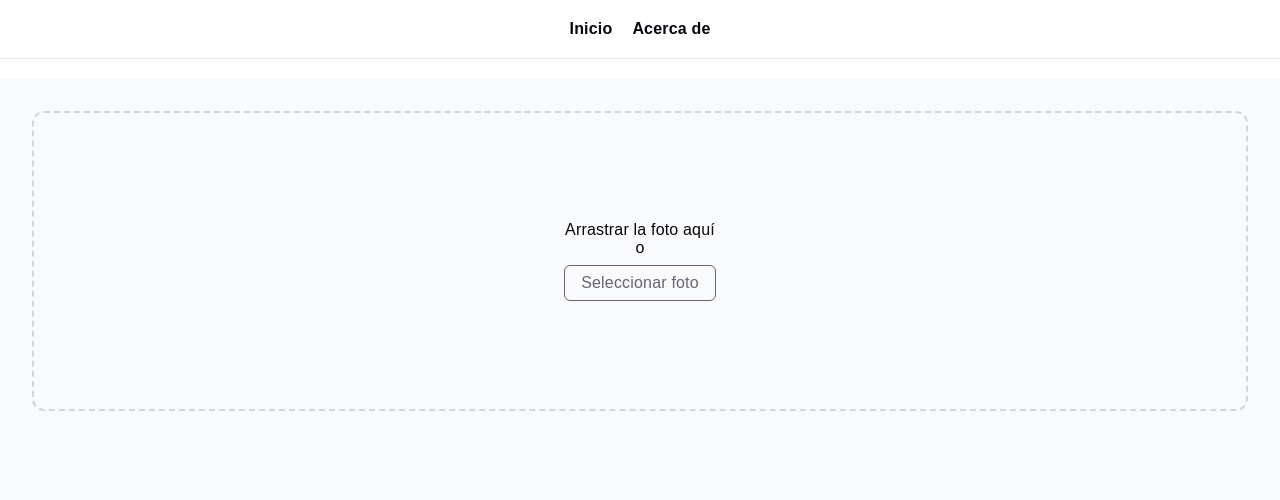
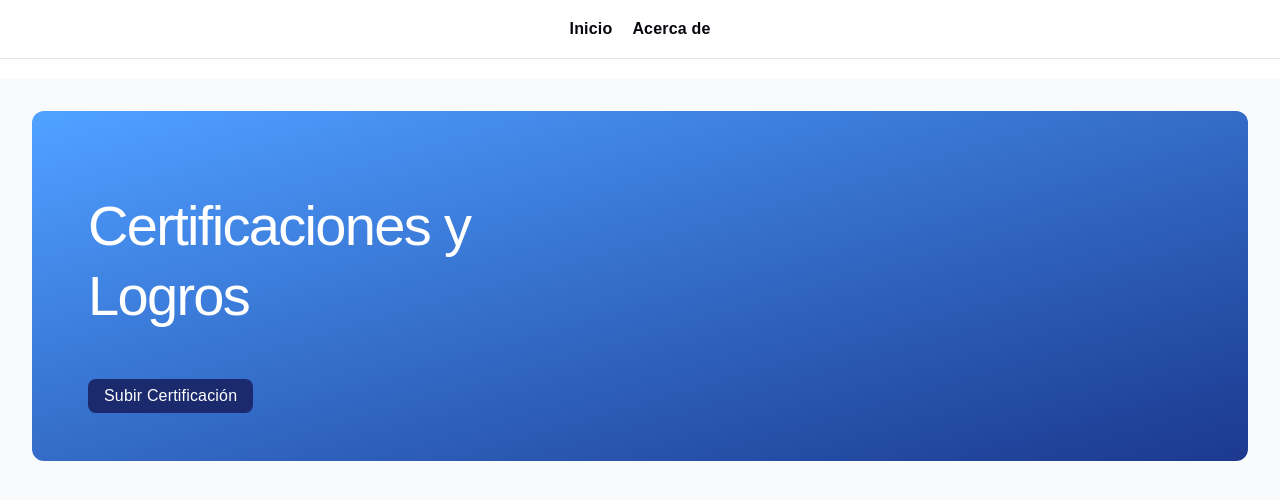
Before and after one commit to jhoanclaure/Arasaka, a React (Vite) app: page /about in a window 1280 px wide. Shown: the top 500 px of the page. Built offline with nearby package versions, Linux system fonts and the light colour scheme.

Commit message:
feat: banner

```diff
--- a/src/components/ui/Boton.tsx
+++ b/src/components/ui/Boton.tsx
@@ -1,10 +1,12 @@
 type Props = {
-  children: React.ReactNode
-}
+  children: React.ReactNode;
+  onClick?: () => void;
+  className?: string;
+};
 
-export const Boton = ({ children }: Props) => {
+export function Boton({ children, onClick }: Props) {
   return (
-    <button className="bg-primary-500 hover:bg-primary-600 text-white px-4 py-2 rounded-lg font-medium-ui transition">
+    <button onClick={onClick} className="bg-primary-500 hover:bg-primary-600 text-white px-4 py-2 rounded-lg font-medium-ui transition">
       {children}
     </button>
   )
--- /dev/null
+++ b/src/features/certificaciones/components/BannerCertificaciones.tsx
@@ -0,0 +1,38 @@
+import { Boton } from "../../../components/ui/Boton";
+
+
+
+type Props = {
+  onOpenModal: () => void;
+};
+
+export const Banner = ({ onOpenModal }: Props) => {
+  return (
+    <div className="
+      w-full rounded-xl
+      px-4 py-6
+      sm:px-6 sm:py-8
+      md:px-10 md:py-10
+      lg:px-14 lg:py-12
+      text-left text-white
+      bg-gradient-to-br from-blue-400 to-blue-900
+      flex flex-col gap-4
+    ">
+      <h1 className="
+        text-sm
+        sm:text-lg
+        md:text-2xl
+        lg:text-3xl
+        font-semibold leading-tight
+      ">
+        Certificaciones y <br /> Logros
+      </h1>
+
+      <div className="w-full sm:w-auto">
+        <Boton onClick={onOpenModal}>
+          Subir Certificación
+        </Boton>
+      </div>
+    </div>
+  )
+}
--- a/src/pages/About.tsx
+++ b/src/pages/About.tsx
@@ -1,12 +1,20 @@
+import { useState } from "react";
 import { ImagenUploader } from "../features/certificaciones/components/ImageUploader";
+import { Modal } from "../features/certificaciones/components/Modal";
+import { Banner } from "../features/certificaciones/components/BannerCertificaciones";
 
 
 
 export default function About() {
+  const [openModal, setOpenModal] = useState(false);
+
   return (
     <section id="center">
       <div className="p-2 space-y-6 w-full">
-        <ImagenUploader></ImagenUploader>
+        <Banner onOpenModal={() => setOpenModal(true)} />
+        <Modal isOpen={openModal} onClose={() => setOpenModal(false)}>
+          <ImagenUploader></ImagenUploader>
+        </Modal>
       </div>
     </section>
   )
```
